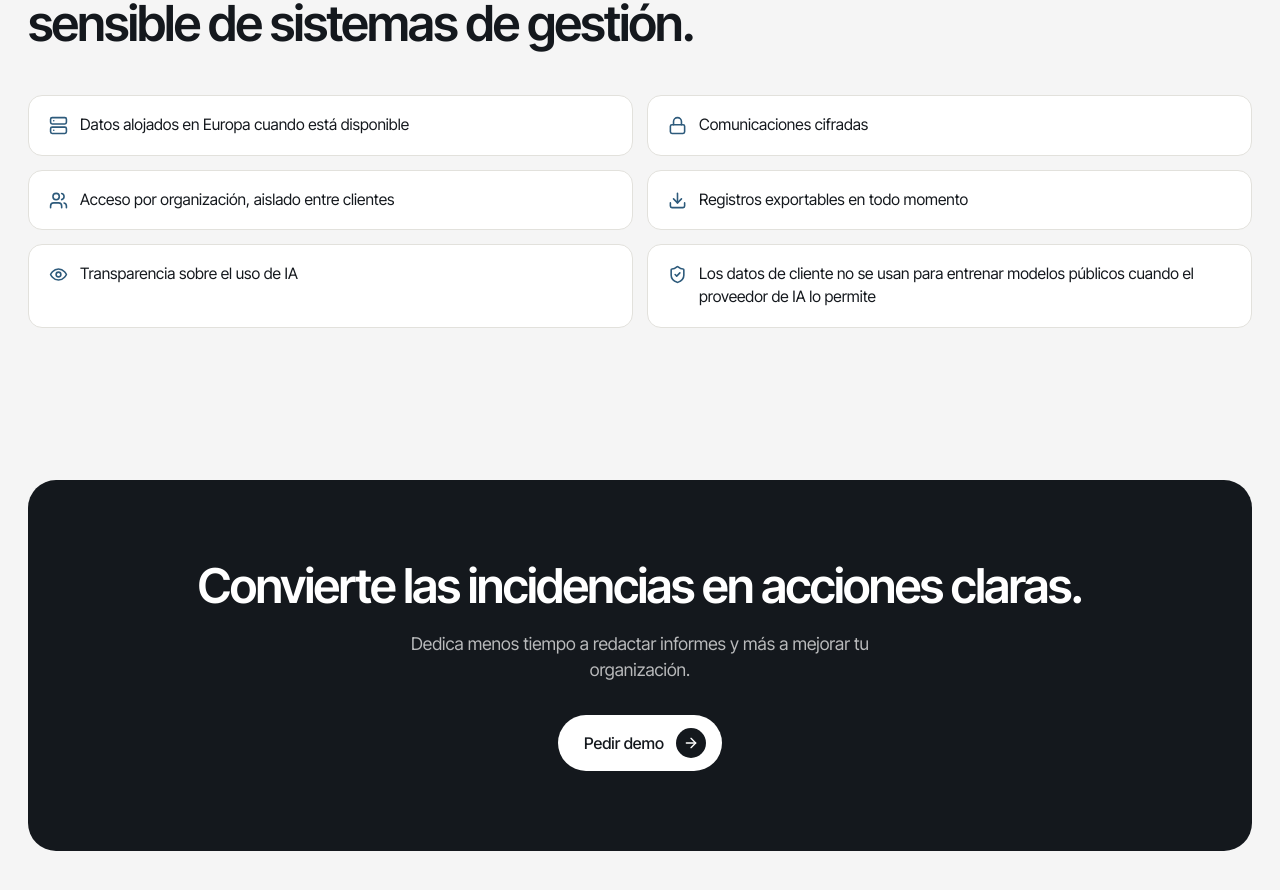
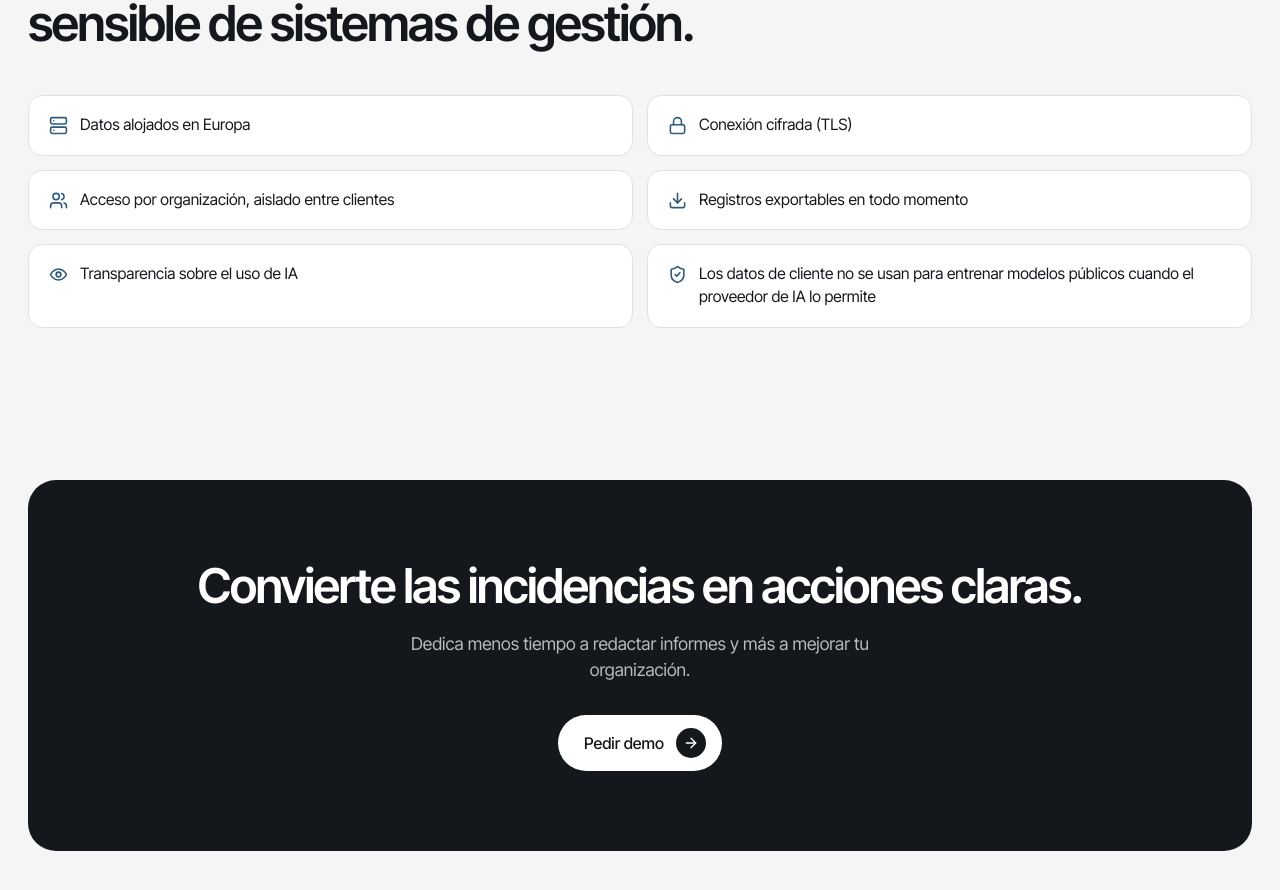
Before and after one commit to kamizuke/qepilot-landing, a React (Vite) app: page / in a window 1280 px wide. Shown: the part 6394-7284 px from the top of the page. Built offline with nearby package versions, Linux system fonts and the light colour scheme.

Commit message:
Update App.jsx

```diff
--- a/src/App.jsx
+++ b/src/App.jsx
@@ -300,8 +300,8 @@ export default function App() {
         <div className="eyebrow">Confianza</div>
         <h2 className="h2" style={{ maxWidth: "22ch" }}>Pensado para información sensible de sistemas de gestión.</h2>
         <div className="sec-grid">
-          <div className="sec-item"><Server size={19} /><span>Datos alojados en Europa cuando está disponible</span></div>
-          <div className="sec-item"><Lock size={19} /><span>Comunicaciones cifradas</span></div>
+          <div className="sec-item"><Server size={19} /><span>Datos alojados en Europa</span></div>
+          <div className="sec-item"><Lock size={19} /><span>Conexión cifrada (TLS)</span></div>
           <div className="sec-item"><Users size={19} /><span>Acceso por organización, aislado entre clientes</span></div>
           <div className="sec-item"><Download size={19} /><span>Registros exportables en todo momento</span></div>
           <div className="sec-item"><Eye size={19} /><span>Transparencia sobre el uso de IA</span></div>
```
